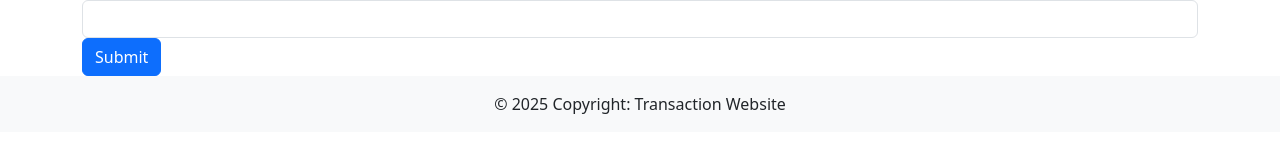
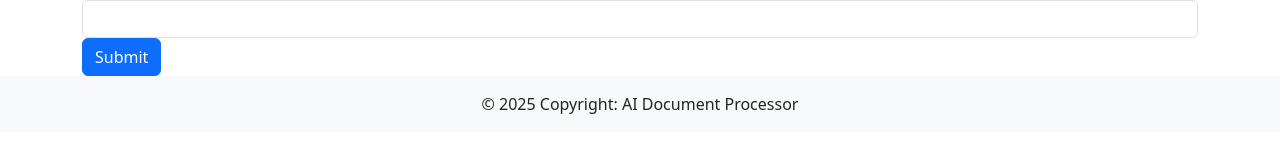
Before and after one commit to KyryloKozlovskyi/AI-Document-Processor, a React (Create React App) app: page /submit in a window 1280 px wide. Shown: the part 298-450 px from the top of the page. Built offline with nearby package versions, Linux system fonts and the light colour scheme.

Commit message:
Updated Footer component.

```diff
--- a/src/components/Footer.js
+++ b/src/components/Footer.js
@@ -1,10 +1,11 @@
 import React from "react";
 
-// Footer component
 const Footer = () => {
   return (
-    <footer class="bg-body-tertiary text-center">
-      <div class="text-center p-3">© 2025 Copyright: Transaction Website</div>
+    <footer className="bg-body-tertiary text-center">
+      <div className="text-center p-3">
+        © 2025 Copyright: AI Document Processor
+      </div>
     </footer>
   );
 };
```
